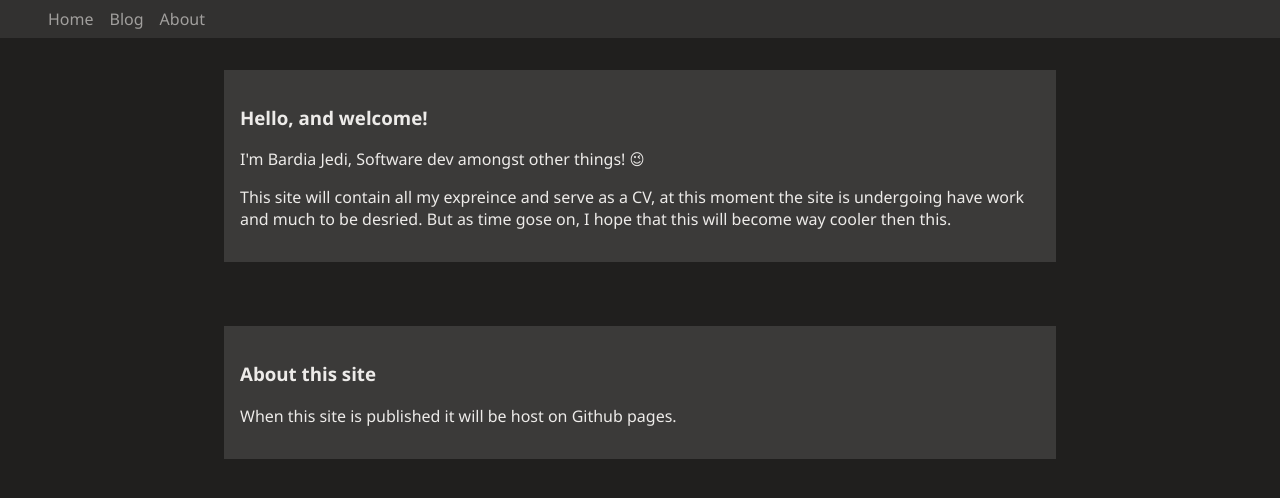
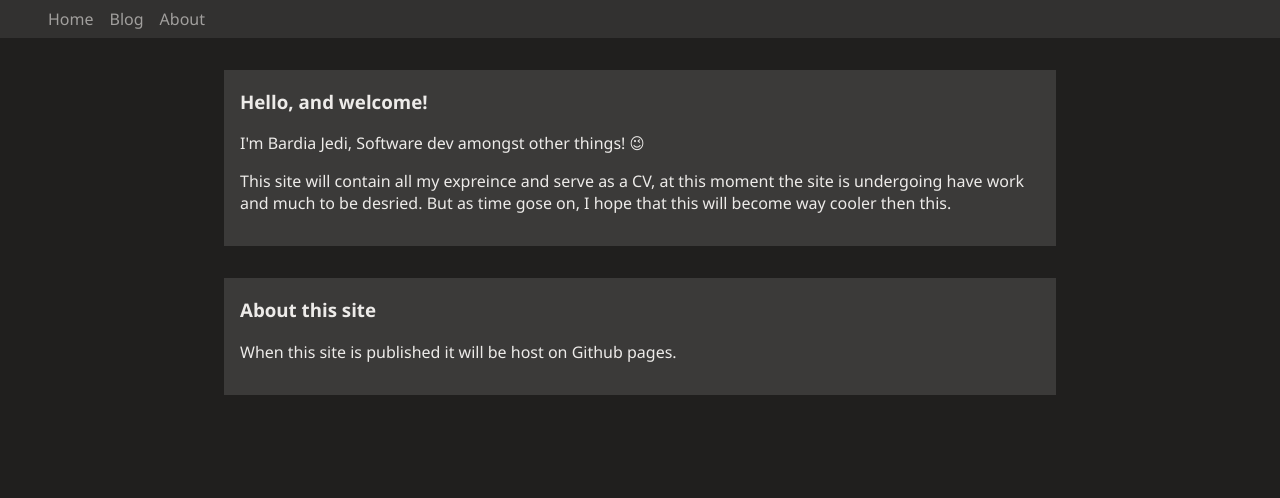
Before and after one commit to Luviz/bardiajedi.github.com, a React app: page / in a window 1280 px wide. Shown: the top 498 px of the page. Built offline with nearby package versions, Linux system fonts and the light colour scheme; the HTML template or start-up script is replaced by a standard one.

Commit message:
css refining

```diff
--- a/src/styles.css
+++ b/src/styles.css
@@ -17,6 +17,8 @@
     --color-neutralLighterAlt: #faf9f8;
 
     color: var(--color-neutralLight);
+    /* transition: box-shadow 0.3s ease-in-out; */
+    transition: 200ms ease-in ;
 }
 
 body {
@@ -64,5 +66,11 @@ article {
     width: 80vw;
     max-width: 800px;
     margin: 2rem;
+    margin-block-end: auto;
     padding: 1rem;
+    padding-top: 0;
 }
+
+article:hover {
+    box-shadow: rgba(0, 0, 0, 0.125) 3px 6px 8px 2px;
+}
```
